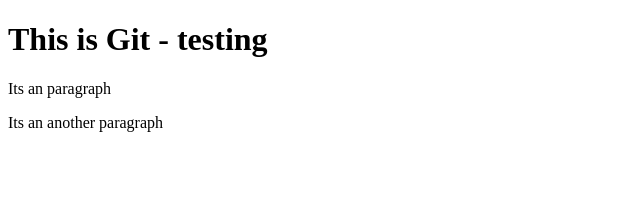
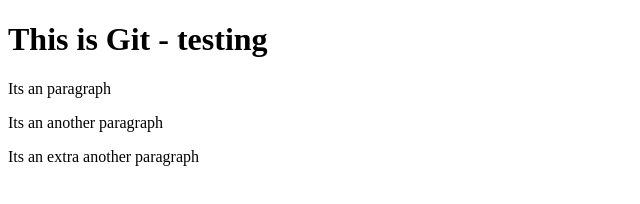
Before and after one commit to Archangel99999/Git-test, a website: page index.html in a window 1280 px wide. Shown: the whole page, without its empty margins (0-640 px from the left). Drawn offline with Linux system fonts and the light colour scheme.

Commit message:
ignoregit

```diff
--- a/index.html
+++ b/index.html
@@ -5,5 +5,6 @@
         <h1> This is Git - testing </h1>
         <p> Its an paragraph </p>
         <p> Its an another paragraph </p>
+        <p> Its an extra another paragraph </p>
     </body>
 </html>
```
Also changed, not shown: package.json (added, +24 -0 lines), 2 other files.
